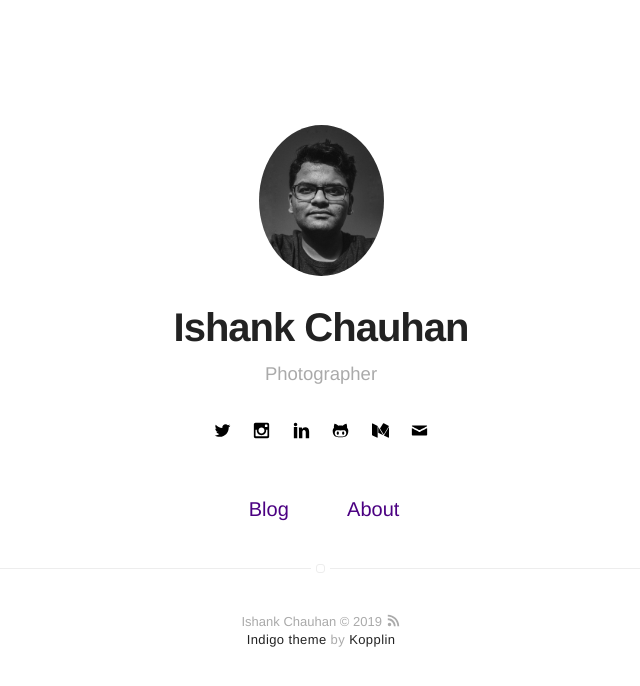
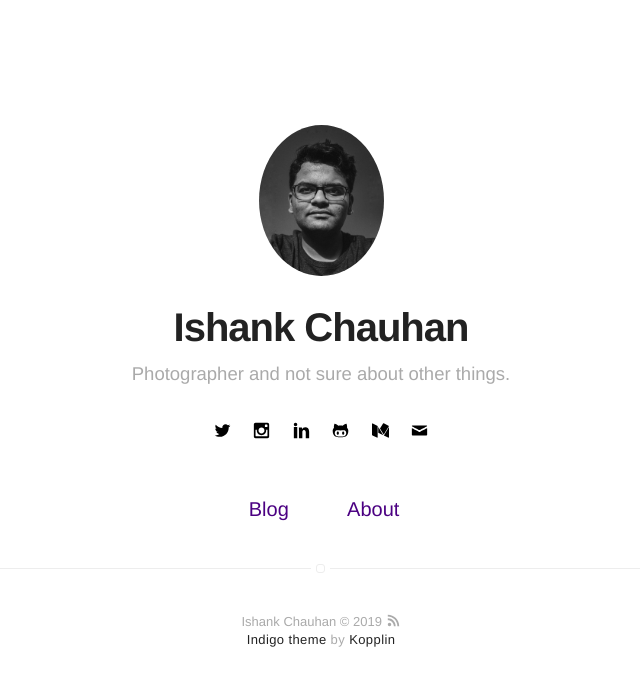
Before and after one commit to ishankc/ishankc.github.io, a Jekyll site: the page built from index.html, in a window 1280 px wide. Shown: the top 686 px of the page, without its empty margins (319-959 px from the left). Built offline with Jekyll 4.4.1, drawn with Linux system fonts in a browser that asks for light colours.

Commit message:
Update Bio

```diff
--- a/_config.yml
+++ b/_config.yml
@@ -1,9 +1,9 @@
 # main text of home
 name: Ishank Chauhan
-bio: Photographer
+bio: Photographer and not sure about other things.
 
 # twitter summary info
-description: A blog about technology and politics.
+description: A blog about anything. Depends on the mood.
 
 # if it's an external image, update below for true
 # better with square images
@@ -86,7 +86,7 @@ read-time: true
 show-tags: false
 
 # related posts inside a post?
-related: true
+related: false
 
 # Display links for next and previous posts for the specified categories
 post-advance-links: [blog]
```
